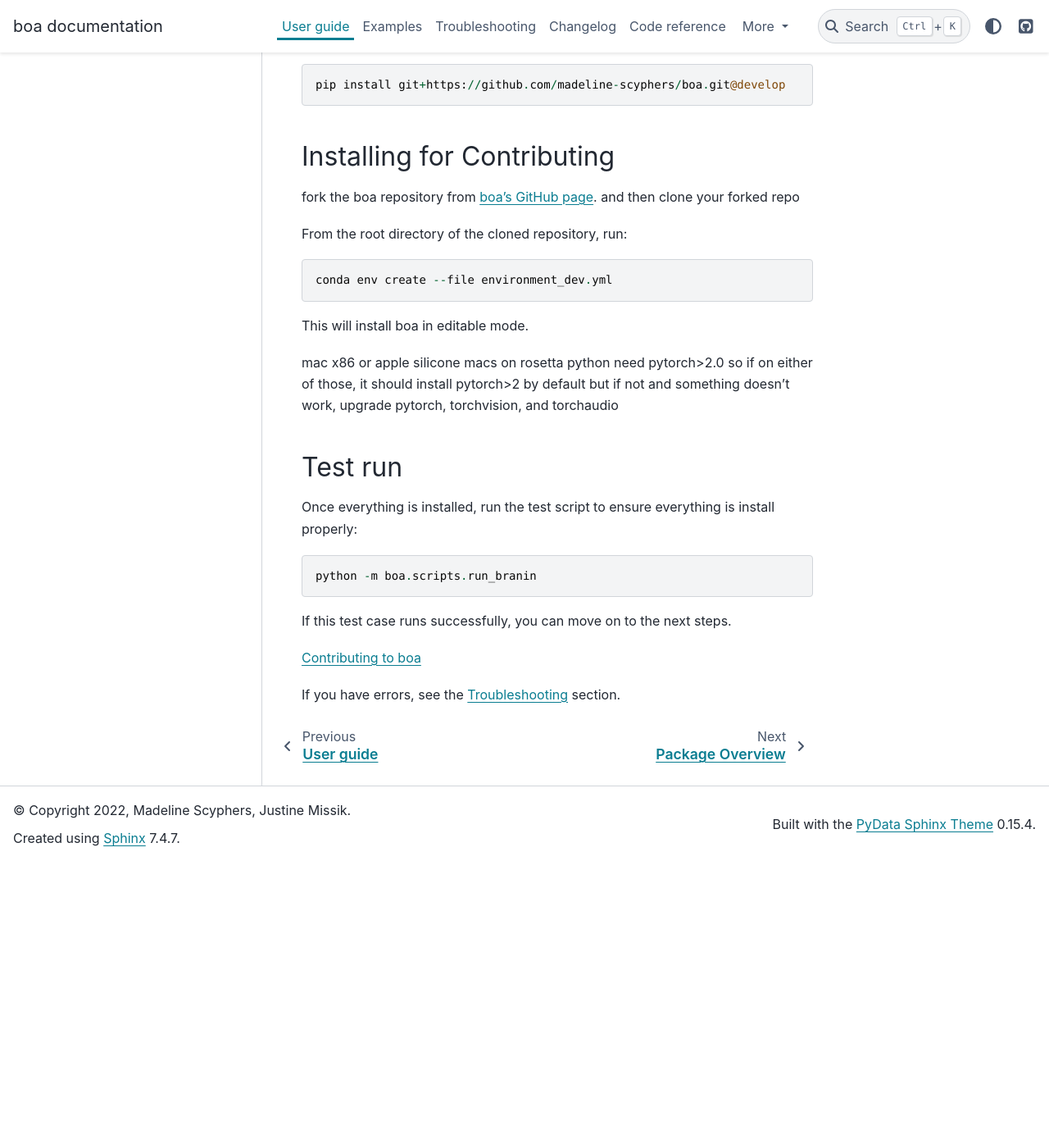
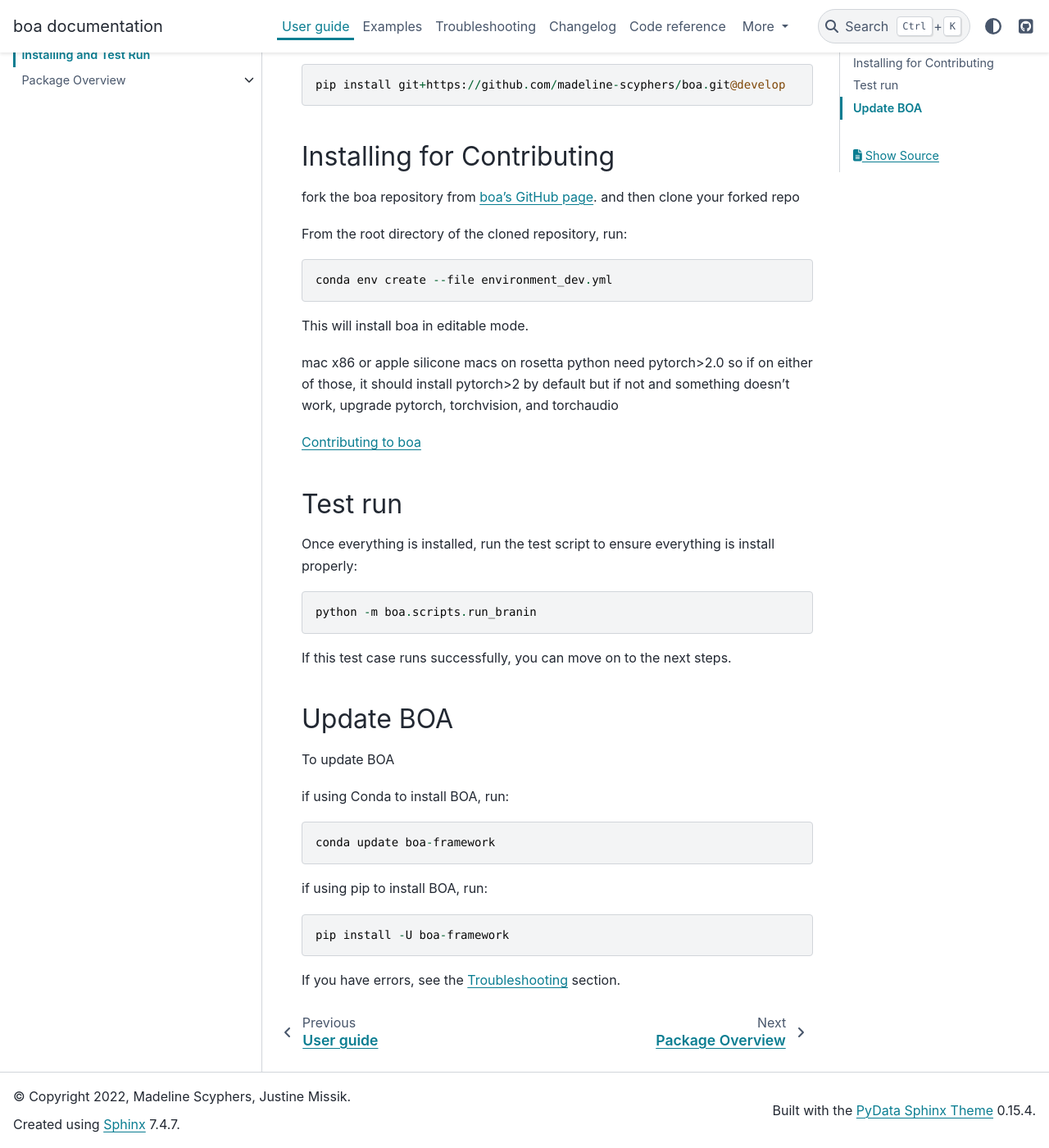
Before and after one commit to madeline-scyphers/boa, a Sphinx documentation site: the page built from docs/user_guide/getting_started.rst, in a window 1280 px wide and 1400 px high, scrolled down 1528 px. Shown: the whole window at 82% size. Built offline with Sphinx 7.4.7 and the PyData theme 0.15.4, drawn with Linux system fonts in a browser that asks for light colours; pages that are not in the unit, such as notebooks, are missing from menus; the version number could not be read and is left out; comment, search, counter and statistics services are not loaded; before the commit the page ends 2580 px from its top, so only the background shows below that.

Commit message:
Add package update instructions

```diff
--- a/docs/user_guide/getting_started.rst
+++ b/docs/user_guide/getting_started.rst
@@ -88,6 +90,18 @@
 
 If this test case runs successfully, you can move on to the next steps.
 
-:doc:`/contributing`
+**********
+Update BOA
+**********
+
+To update BOA
+
+if using Conda to install BOA, run::
+
+    conda update boa-framework
+
+if using pip to install BOA, run::
+
+    pip install -U boa-framework
 
 If you have errors, see the :doc:`/troubleshooting` section.
```
Also changed, not shown: other parts of docs/user_guide/getting_started.rst (+2 -0 lines).
